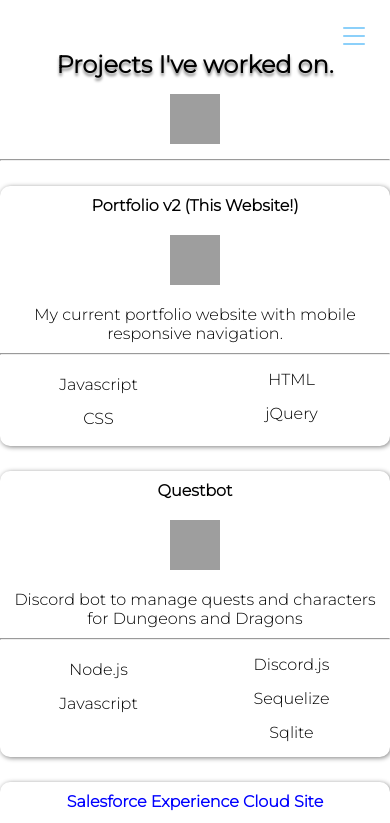
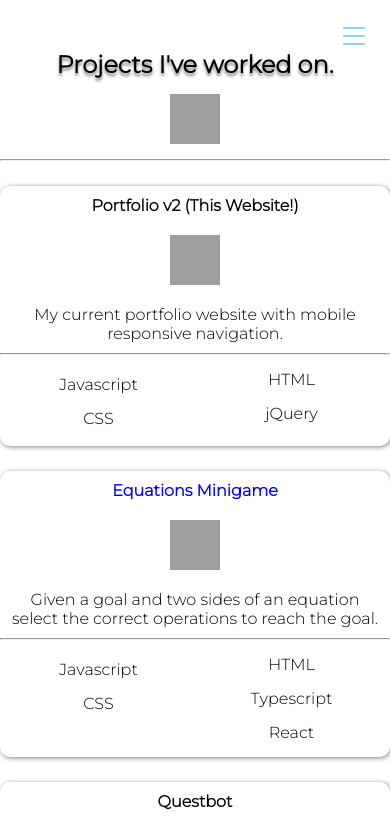
Before and after one commit to mvpaulastar/Portfolio-v2, a plain HTML site: page projects.html in a window 390 px wide. Shown: the top 823 px of the page. Drawn offline with nearby package versions, Linux system fonts and the light colour scheme; grey boxes are pictures that could not be loaded.

Commit message:
Made hobbies and main page responsive. Added more information

```diff
--- a/assets/js/mainScript.js
+++ b/assets/js/mainScript.js
@@ -1,6 +1,6 @@
 /*Transition animation on page load*/
 $(window).on('load', () => {
-    $("body").slideDown(500);
+    $("body").slideDown(250);
 });
 
 /*Responsive Mobile Menu*/
@@ -20,7 +20,7 @@ $(window).resize( () => {
 $("a").click( (e) => {
     e.preventDefault();
     let location = e.currentTarget.href;
-    $("body").slideUp(500, ()=>{
+    $("body").slideUp(250, ()=>{
         window.location.href = location;
     })
 })
--- a/assets/styles/main-styles.css
+++ b/assets/styles/main-styles.css
@@ -122,4 +122,15 @@ img:hover{
     .menu-exit{
         display:block;
     }
+
+    .dbl-col{
+        display: flex;
+        flex-direction: column;
+        flex-wrap: wrap;
+        place-items: center;
+    }
+
+    .dbl-col *{
+        margin: 1rem;
+    }
 }
--- a/projects.html
+++ b/projects.html
@@ -43,6 +43,25 @@
                         <li>CSS</li>
                         <li>HTML</li>
                         <li>jQuery</li>
+                    </ul>
+                </div>
+            </div>
+            <div class="card">
+                <div class="card-body">
+                    <a href="https://mvpaulastar.github.io/equations-minigame/">
+                        <h4 class="card-title">Equations Minigame</h4>
+                    </a>
+                    <a href="https://github.com/mvpaulastar/equations-minigame">
+                        <img class="github" src="https://cdn.jsdelivr.net/gh/devicons/devicon/icons/github/github-original-wordmark.svg" />
+                    </a>
+                    <p class="card-about">Given a goal and two sides of an equation select the correct operations to reach the goal.</p>
+                    <hr>
+                    <ul class="card-list">
+                        <li>Javascript</li>
+                        <li>CSS</li>
+                        <li>HTML</li>
+                        <li>Typescript</li>
+                        <li>React</li>
                     </ul>
                 </div>
             </div>
```
Also changed, not shown: index.html (+1 -1 lines).
